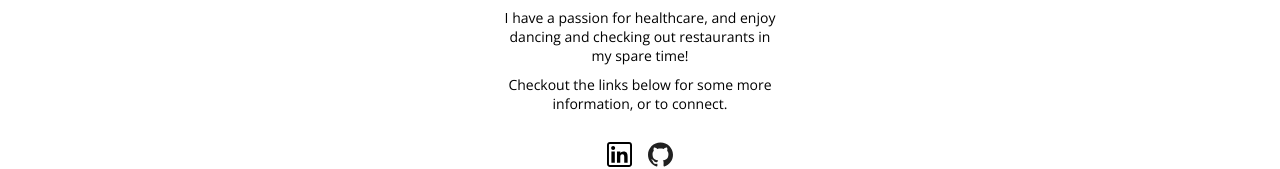
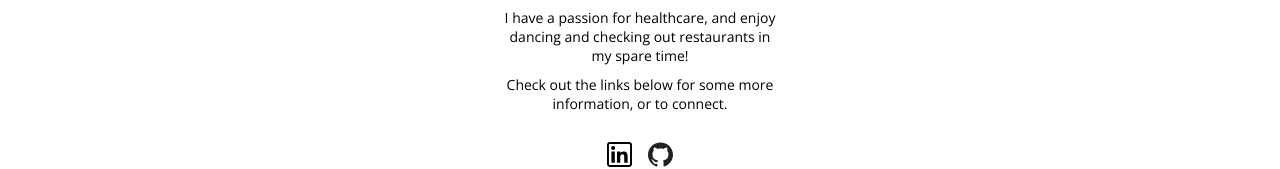
Before and after one commit to emilytao/Website, a React (Create React App) app: page / in a window 1280 px wide. Shown: the part 1332-1501 px from the top of the page. Built offline with nearby package versions, Linux system fonts and the light colour scheme; the HTML template or start-up script is replaced by a standard one.

Commit message:
Removed unnecessary components

```diff
--- a/src/App.js
+++ b/src/App.js
@@ -8,15 +8,12 @@ function App() {
   let ref = useRef(null);
 
   const onButtonClick = () => {
-    console.log("hello");
     window.scrollTo({ behavior: "smooth", top: ref.current.offsetTop });
   };
 
   return (
     <React.Fragment>
-      <div onScroll={onButtonClick} className="container">
-        <HomePage function={onButtonClick} />
-      </div>
+      <HomePage function={onButtonClick} />
 
       <div ref={ref} className="container">
         <AboutMe />
--- a/src/components/AboutMe.jsx
+++ b/src/components/AboutMe.jsx
@@ -28,7 +28,7 @@ class AboutMe extends React.Component {
           restaurants in my spare time!
         </div>
         <div className="h3 about__description">
-          Checkout the links below for some more information, or to connect.
+          Check out the links below for some more information, or to connect.
         </div>
         <a
           href="https://www.linkedin.com/in/emilytao2000/"
```
